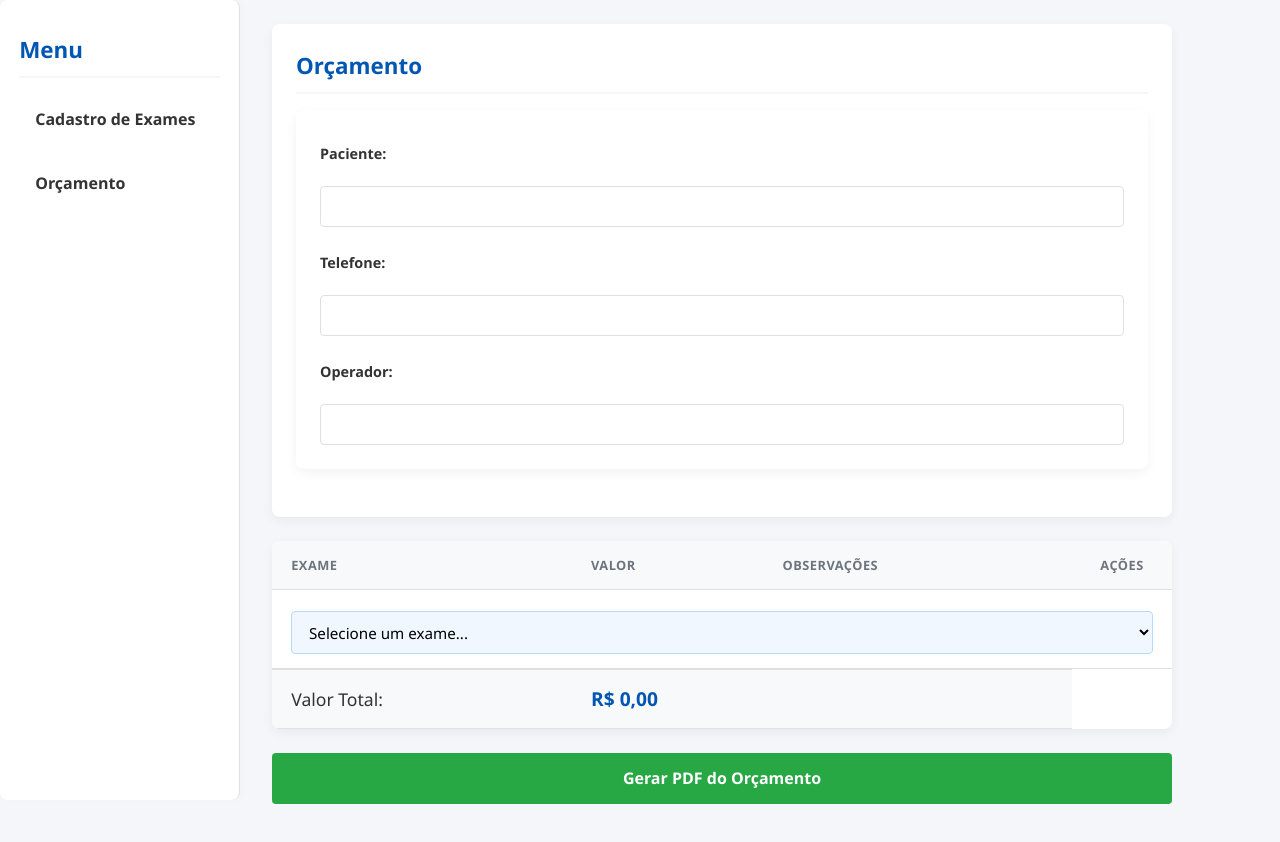
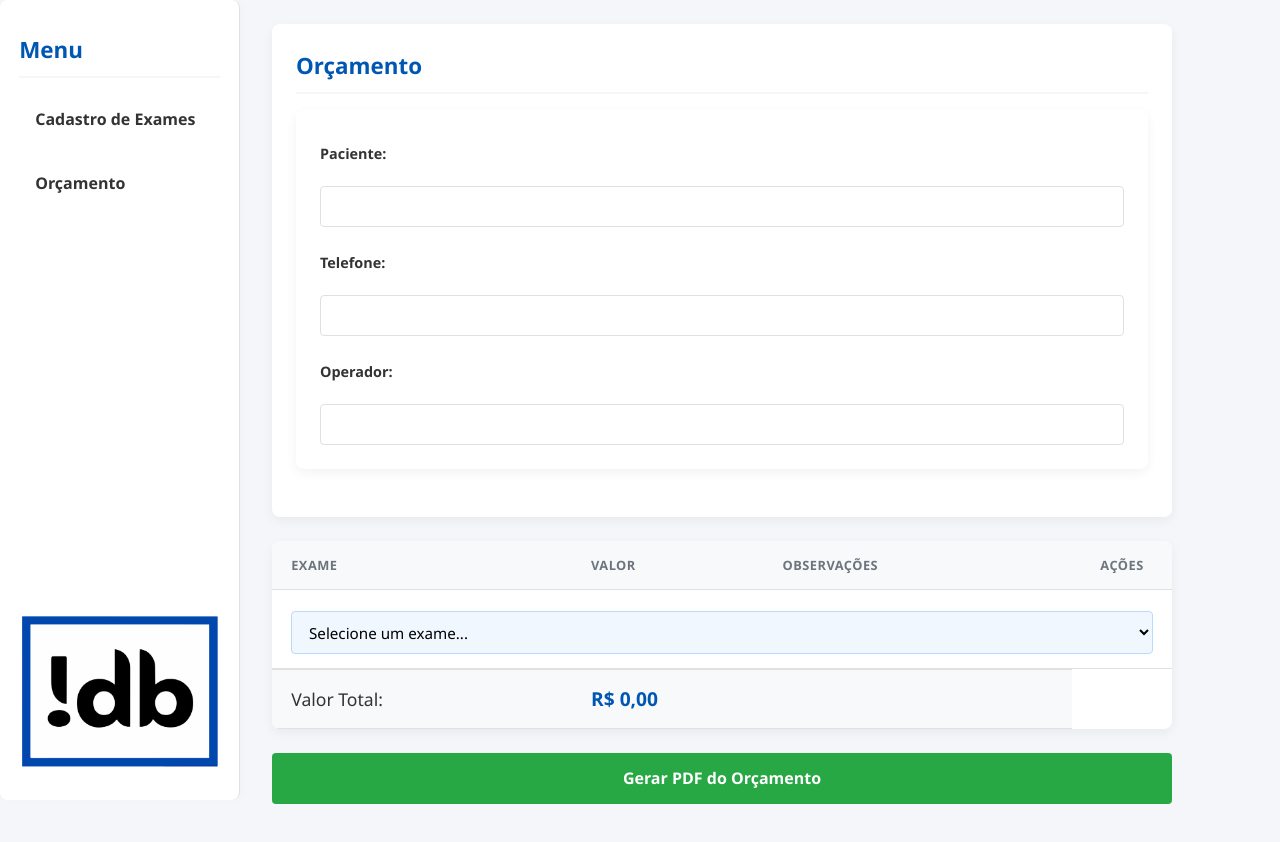
Before and after one commit to InsaneCaio/SOE.DB, a plain HTML site: page index.html in a window 1280 px wide. Drawn offline with nearby package versions, Linux system fonts and the light colour scheme.

Commit message:
add logo

```diff
--- a/index.html
+++ b/index.html
@@ -59,6 +59,9 @@
             <a href="cadastros.html">Cadastro de Exames</a>
             <a href="index.html">Orçamento</a>
         </nav>
+        <footer>
+            <img id="logo" width="200px" src="assets/logo db.png" alt="Logo">
+        </footer>
     </section>
     <script src="https://cdnjs.cloudflare.com/ajax/libs/jspdf/2.5.1/jspdf.umd.min.js"></script>
     <script src="https://cdnjs.cloudflare.com/ajax/libs/jspdf-autotable/3.5.31/jspdf.plugin.autotable.min.js"></script>
--- a/styles.css
+++ b/styles.css
@@ -37,7 +37,7 @@ body {
 }
 
 /* ==========================================================================
-   Barra Lateral de Navegação (Esquerda)
+   Barra Lateral de Navegação
    ========================================================================== */
 .secao-navegacao {
     background: var(--card-bg);
@@ -51,6 +51,18 @@ body {
     position: sticky;
     top: 0;
     height: 100vh;
+}
+
+.secao-navegacao footer {
+    margin-top: auto;
+    padding-top: 1.5rem;
+    display: flex;
+    justify-content: center;
+}
+
+.secao-navegacao #logo {
+    max-width: 100%;
+    height: auto;
 }
 
 nav {
```
Also changed, not shown: cadastros.html (+3 -0 lines), assets/logo db.png (added).
